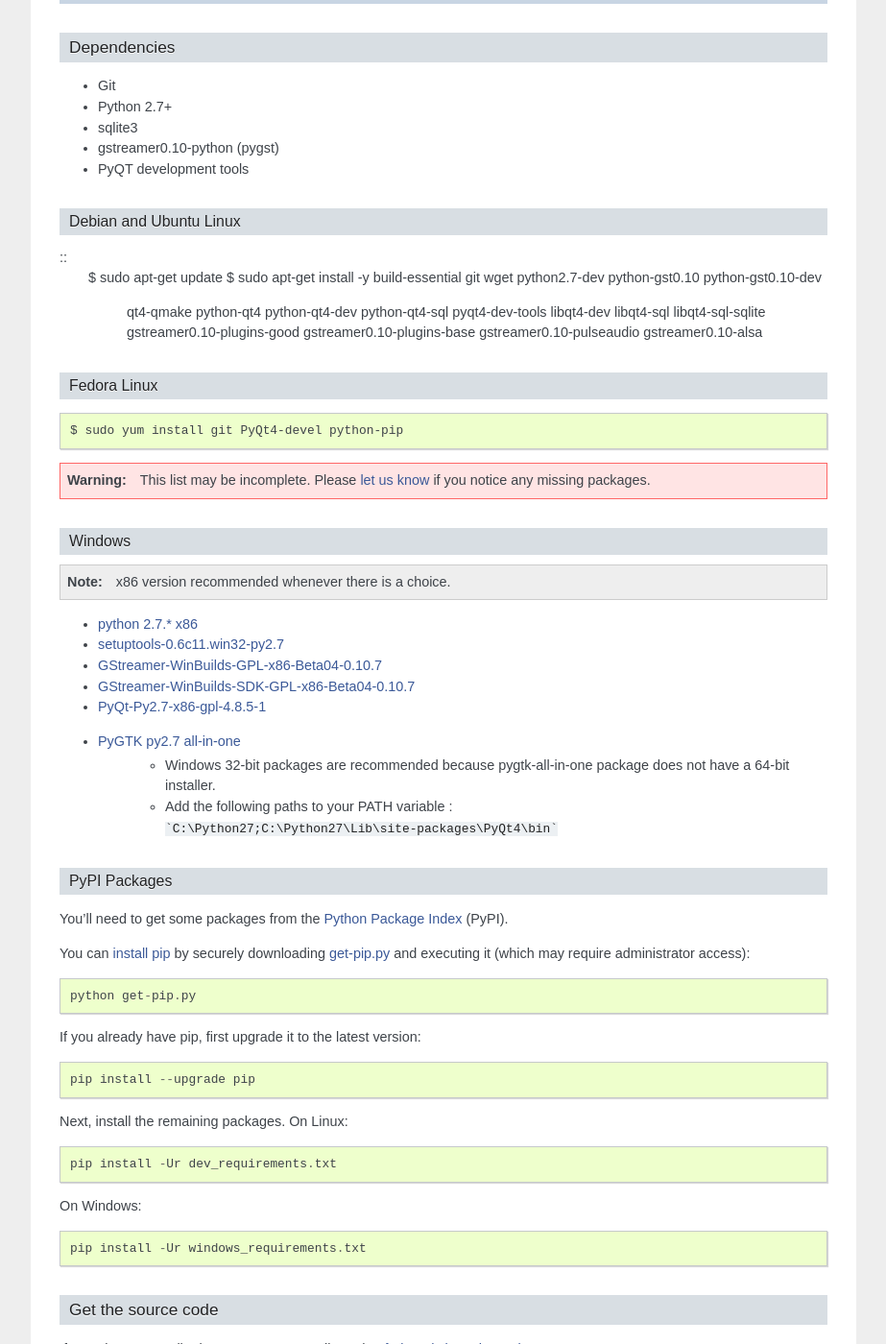
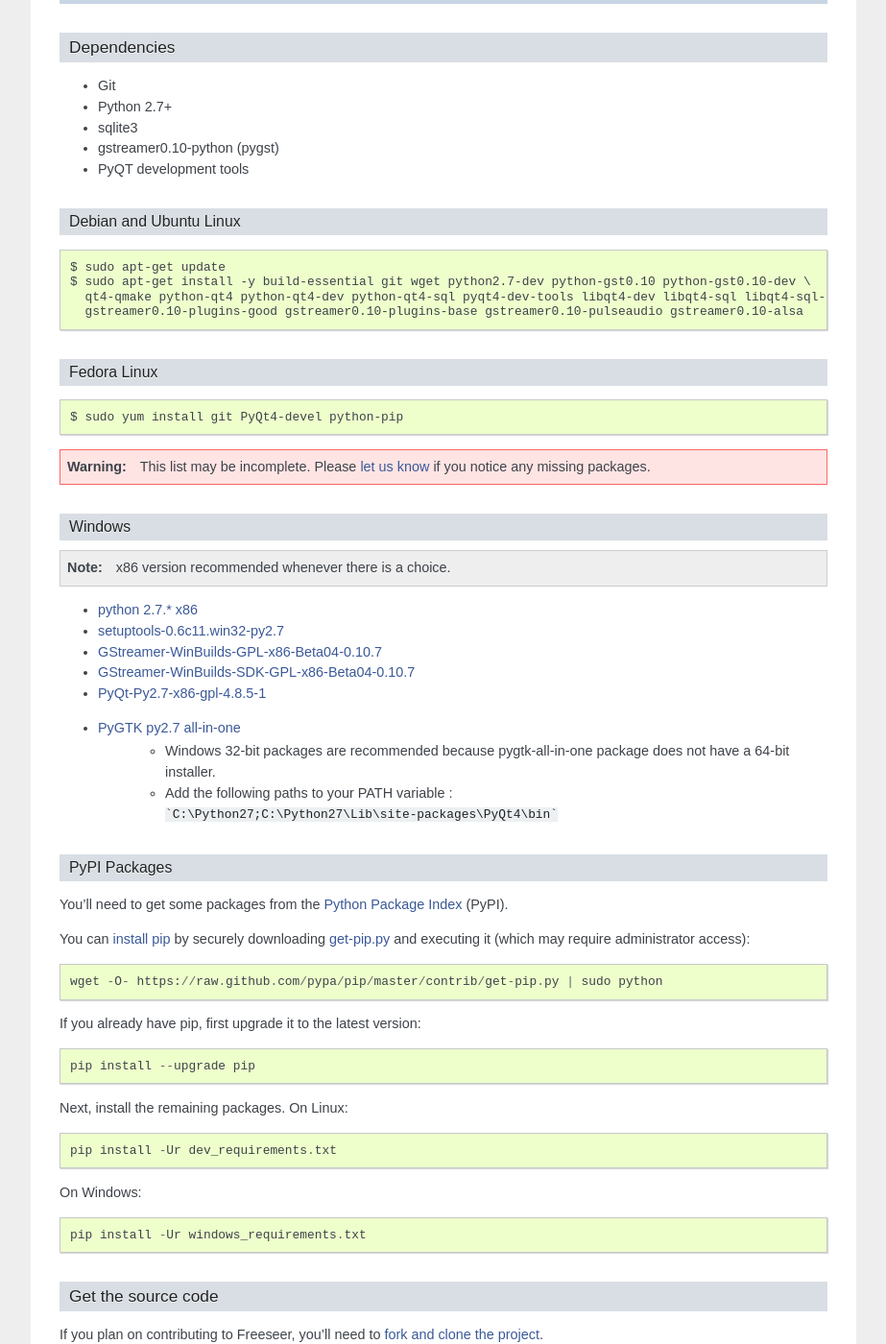
Before and after one commit to Freeseer/freeseer, a Sphinx documentation site: the page built from source/quick-start.rst, in a window 1280 px wide and 1400 px high, scrolled down 1214 px. Shown: the whole window at 96% size, without its empty margins (198-1121 px from the left). Built offline with Sphinx 7.4.7, drawn with Linux system fonts in a browser that asks for light colours.

Commit message:
Add command for installing pip
Simplify pip installation. Use a aingle command to download get-pip.py
and execute it.

```diff
--- a/source/quick-start.rst
+++ b/source/quick-start.rst
@@ -70,6 +70,7 @@ Debian and Ubuntu Linux
 ^^^^^^^^^^^^^^^^^^^^^^^
 
 ::
+
     $ sudo apt-get update
     $ sudo apt-get install -y build-essential git wget python2.7-dev python-gst0.10 python-gst0.10-dev \
       qt4-qmake python-qt4 python-qt4-dev python-qt4-sql pyqt4-dev-tools libqt4-dev libqt4-sql libqt4-sql-sqlite \
@@ -107,7 +108,7 @@ You can `install pip <http://www.pip-installer.org/en/latest/installing.html>`_
 by securely downloading `get-pip.py <https://raw.github.com/pypa/pip/master/contrib/get-pip.py>`_
 and executing it (which may require administrator access)::
 
-    python get-pip.py
+    wget -O- https://raw.github.com/pypa/pip/master/contrib/get-pip.py | sudo python
 
 If you already have pip, first upgrade it to the latest version::
 
```
